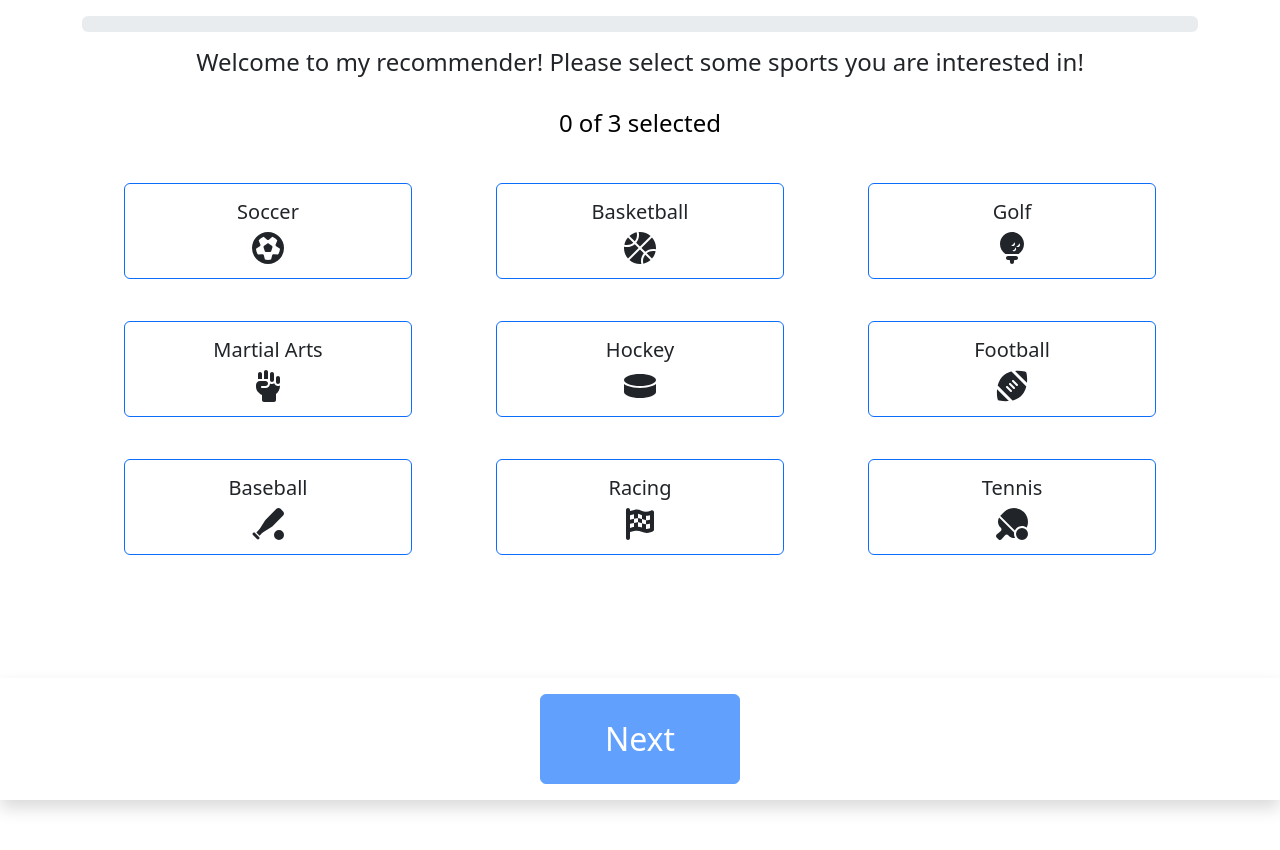
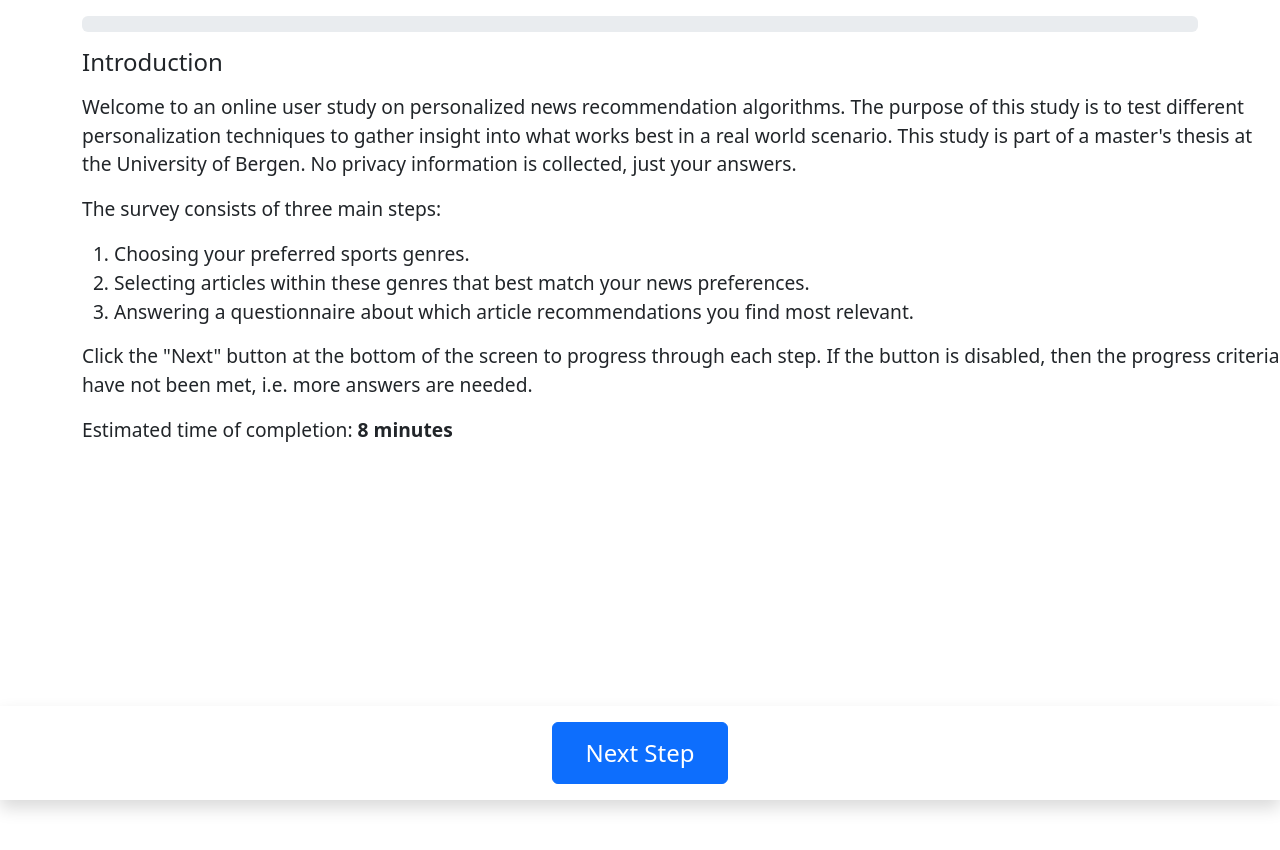
Before and after one commit to tordbm/master-user-study, a Vue app: page / in a window 1280 px wide. Shown: the top 850 px of the page. After the commit the page ends 800 px from the top, so only its background shows below. Built offline with nearby package versions, Linux system fonts and the light colour scheme.

Commit message:
ui fixes, add introduction page and stop using localstorage

```diff
--- a/src/api/api.ts
+++ b/src/api/api.ts
@@ -2,6 +2,7 @@ import axios from 'axios'
 import type { Article, Question, RecommendedArticle } from '../utils/types'
 
 axios.defaults.baseURL = 'https://profound-viki-monclair-f9ab654d.koyeb.app'
+//axios.defaults.baseURL = 'http://localhost:8000'
 
 async function retry<T>(
   fn: () => Promise<T>,
--- a/src/components/Questionaire.vue
+++ b/src/components/Questionaire.vue
@@ -1,5 +1,6 @@
 <template>
   <div class="questionaire">
+    <h2 class="text-start">Questionaire</h2>
     <div v-for="(item, index) in questions">
       <Question
         class="mb-3"
@@ -28,6 +29,6 @@ export default defineComponent({
 </script>
 <style lang="scss">
 .questionaire {
-  margin-top: 4rem;
+  margin-top: 1rem;
 }
 </style>
--- a/src/layouts/PageLayout.vue
+++ b/src/layouts/PageLayout.vue
@@ -29,7 +29,7 @@
               class="btn btn-primary"
               @click="next()"
               :disabled="isNextDisabled">
-              Next
+              Next Step
             </button>
           </div>
         </div>
@@ -45,7 +45,7 @@ import { useMainStore } from '../store/mainStore'
 import { questions, AnswerOptions } from '../utils/questionaire'
 import { submitUserStudy } from '../api/api'
 
-const preventOnRoutes = ['select-art', 'recommend-art']
+const preventOnRoutes = ['select-cat', 'select-art', 'recommend-art']
 
 const preventPageUnload = (event: BeforeUnloadEvent) => {
   if (
@@ -82,8 +82,9 @@ export default {
     return {
       progressStyling: {
         startpage: '0%',
-        'select-articles': '33.3%',
-        'recommend-articles': '66.6%',
+        'select-categories': '25%',
+        'select-articles': '50%',
+        'recommend-articles': '75%',
         reciept: '100%',
       },
     }
@@ -94,10 +95,10 @@ export default {
     },
     isNextDisabled() {
       return (
-        (this.currentRoute === 'startpage' &&
+        (this.currentRoute === 'select-categories' &&
           this.store.selectedCategories.length !== 3) ||
         (this.currentRoute === 'select-articles' &&
-          this.store.likedArticles.length < 1) ||
+          this.store.likedArticles.length < 10) ||
         (this.currentRoute === 'recommend-articles' &&
           Object.keys(this.store.selectedAnswers).length !==
             questions.length) ||
@@ -146,8 +147,8 @@ export default {
 }
 
 button {
-  --bs-btn-padding-y: 1.25rem;
-  --bs-btn-padding-x: 4rem;
-  --bs-btn-font-size: 2rem;
+  --bs-btn-padding-y: 0.75rem;
+  --bs-btn-padding-x: 2rem;
+  --bs-btn-font-size: 1.5rem;
 }
 </style>
--- a/src/pages/Reciept.vue
+++ b/src/pages/Reciept.vue
@@ -1,8 +1,9 @@
 <template>
-  <div class="d-flex flex-column min-vh-100">
+  <div class="d-flex flex-column position-fixed min-vh-100">
     <ContentLoader :loading="store.loading">
       <h4 class="my-3">
-        Your answers have now been submitted! Thank you for your participation:)
+        Your answers have now been submitted and you can safely exit this page.
+        Thank you for your participation:)
       </h4>
       <div class="container">Your id: {{ store.recieptId }}</div>
     </ContentLoader>
--- a/src/pages/SelectArticles.vue
+++ b/src/pages/SelectArticles.vue
@@ -1,7 +1,15 @@
 <template>
   <div class="d-flex flex-column min-vh-100" @scroll="handleScroll">
-    <h4 class="my-3">
-      Please like some articles you would be interested in reading
+    <h4 class="my-3">Article Selection</h4>
+    <p>
+      Please select 10 articles you find fits your news preference by clicking
+      the "like" button. To read more, click "Read More". To get more articles,
+      keep scrolling.
+    </p>
+    <h4
+      class="mt-2 mb-3 sticky-header"
+      :style="store.likedArticles.length > 10 ? 'color: red' : 'color: black'">
+      {{ store.likedArticles.length }} of 10 selected
     </h4>
     <ContentLoader :loading="store.articles.length === 0" />
     <div v-if="store.articles.length > 0" class="container">
@@ -45,17 +53,11 @@ export default defineComponent({
   },
   data() {
     return {
-      categories: [] as number[],
       sports: [] as string[],
     }
   },
   async created() {
-    const categories = localStorage.getItem('selectedCategories')
-    if (categories) {
-      this.categories = JSON.parse(categories).map(Number)
-    }
-
-    this.sports = getSportFromIndex(this.categories)
+    this.sports = getSportFromIndex(this.store.selectedCategories)
     await this.store.fetchArticles(this.sports, [])
   },
   mounted() {
@@ -83,3 +85,15 @@ export default defineComponent({
   },
 })
 </script>
+<style lang="css" scoped>
+.sticky-header {
+  position: sticky;
+  top: 0;
+  background: white;
+  z-index: 10;
+  padding: 10px;
+}
+p {
+  font-size: large;
+}
+</style>
--- /dev/null
+++ b/src/pages/SelectCategories.vue
@@ -0,0 +1,66 @@
+<template>
+  <div class="d-flex flex-column min-vh-100">
+    <h4 class="my-3">
+      Please click on 3 sports you are interested in reading news articles about
+    </h4>
+    <h4
+      class="my-3"
+      :style="
+        store.selectedCategories.length > 3 ? 'color: red' : 'color: black'
+      ">
+      {{ store.selectedCategories.length }} of 3 selected
+    </h4>
+    <div class="container">
+      <div
+        v-for="(category, rowIndex) in store.categoryToIconList"
+        :key="rowIndex"
+        class="row mt-3">
+        <div v-for="(item, index) in category" :key="index" class="col-sm-4">
+          <button
+            class="btn category-button"
+            :class="{
+              active: store.selectedCategories.includes(rowIndex * 3 + index),
+            }"
+            @click="toggleActive(rowIndex * 3 + index)">
+            <CategoryCard :header="item.name" :icon="item.icon" />
+          </button>
+        </div>
+      </div>
+    </div>
+  </div>
+</template>
+
+<script lang="ts">
+import { defineComponent } from 'vue'
+import CategoryCard from '../components/CategoryCard.vue'
+import { useMainStore } from '../store/mainStore'
+
+export default defineComponent({
+  components: {
+    CategoryCard,
+  },
+  setup() {
+    const store = useMainStore()
+    return {
+      store,
+    }
+  },
+  methods: {
+    toggleActive(index: number) {
+      this.store.addCategory(index)
+    },
+  },
+})
+</script>
+
+<style scoped>
+.category-button {
+  transition: background-color 0.3s ease;
+  --bs-btn-padding-y: 0.75rem;
+}
+
+.category-button.active {
+  background-color: green !important;
+  color: white;
+}
+</style>
--- a/src/pages/StartPage.vue
+++ b/src/pages/StartPage.vue
@@ -1,73 +1,39 @@
 <template>
-  <div class="d-flex flex-column min-vh-100">
-    <h4 class="my-3">
-      Welcome to my recommender! Please select some sports you are interested
-      in!
-    </h4>
-    <h4
-      class="my-3"
-      :style="
-        store.selectedCategories.length > 3 ? 'color: red' : 'color: black'
-      ">
-      {{ store.selectedCategories.length }} of 3 selected
-    </h4>
-    <div class="container">
-      <div
-        v-for="(category, rowIndex) in store.categoryToIconList"
-        :key="rowIndex"
-        class="row mt-3">
-        <div v-for="(item, index) in category" :key="index" class="col-sm-4">
-          <button
-            class="btn category-button"
-            :class="{
-              active: store.selectedCategories.includes(rowIndex * 3 + index),
-            }"
-            @click="toggleActive(rowIndex * 3 + index)">
-            <CategoryCard :header="item.name" :icon="item.icon" />
-          </button>
-        </div>
-      </div>
+  <div class="d-flex flex-column position-fixed min-vh-100">
+    <div class="text-start">
+      <h4 class="my-3">Introduction</h4>
+      <p>
+        Welcome to an online user study on personalized news recommendation
+        algorithms. The purpose of this study is to test different
+        personalization techniques to gather insight into what works best in a
+        real world scenario. This study is part of a master's thesis at the
+        University of Bergen. No privacy information is collected, just your
+        answers.
+      </p>
+      <p>The survey consists of three main steps:</p>
+      <ol>
+        <li>Choosing your preferred sports genres.</li>
+        <li>
+          Selecting articles within these genres that best match your news
+          preferences.
+        </li>
+        <li>
+          Answering a questionnaire about which article recommendations you find
+          most relevant.
+        </li>
+      </ol>
+      <p>
+        Click the "Next" button at the bottom of the screen to progress through
+        each step. If the button is disabled, then the progress criteria have
+        not been met, i.e. more answers are needed.
+      </p>
+      <p>Estimated time of completion: <b>8 minutes</b></p>
     </div>
   </div>
 </template>
-
-<script lang="ts">
-import { defineComponent } from 'vue'
-import CategoryCard from '../components/CategoryCard.vue'
-import { useMainStore } from '../store/mainStore'
-
-export default defineComponent({
-  components: {
-    CategoryCard,
-  },
-  setup() {
-    const store = useMainStore()
-    return {
-      store,
-    }
-  },
-  created() {
-    const clicked = localStorage.getItem('selectedCategories')
-    if (clicked) {
-      this.store.selectedCategories = JSON.parse(clicked).map(Number)
-    }
-  },
-  methods: {
-    toggleActive(index: number) {
-      this.store.addCategory(index)
-    },
-  },
-})
-</script>
-
 <style scoped>
-.category-button {
-  transition: background-color 0.3s ease;
-  --bs-btn-padding-y: 0.75rem;
-}
-
-.category-button.active {
-  background-color: green !important;
-  color: white;
+p,
+ol {
+  font-size: larger;
 }
 </style>
--- a/src/router/index.ts
+++ b/src/router/index.ts
@@ -3,6 +3,7 @@ import SelectArticles from '../pages/SelectArticles.vue'
 import StartPage from '../pages/StartPage.vue'
 import RecommendArticles from '../pages/RecommendArticles.vue'
 import Reciept from '../pages/Reciept.vue'
+import SelectCategories from '../pages/SelectCategories.vue'
 
 const router = createRouter({
   history: createWebHistory(import.meta.env.BASE_URL),
@@ -11,6 +12,11 @@ const router = createRouter({
       path: '/',
       name: 'startpage',
       component: StartPage,
+    },
+    {
+      path: '/select-cat',
+      name: 'select-categories',
+      component: SelectCategories,
     },
     {
       path: '/select-art',
--- a/src/store/mainStore.ts
+++ b/src/store/mainStore.ts
@@ -62,10 +62,6 @@ export const useMainStore = defineStore('store', {
       } else {
         this.selectedCategories.push(index)
       }
-      localStorage.setItem(
-        'selectedCategories',
-        JSON.stringify(this.selectedCategories)
-      )
     },
     categoryToIcon(category: string) {
       const categoryToIconMap = Object.fromEntries([
```
